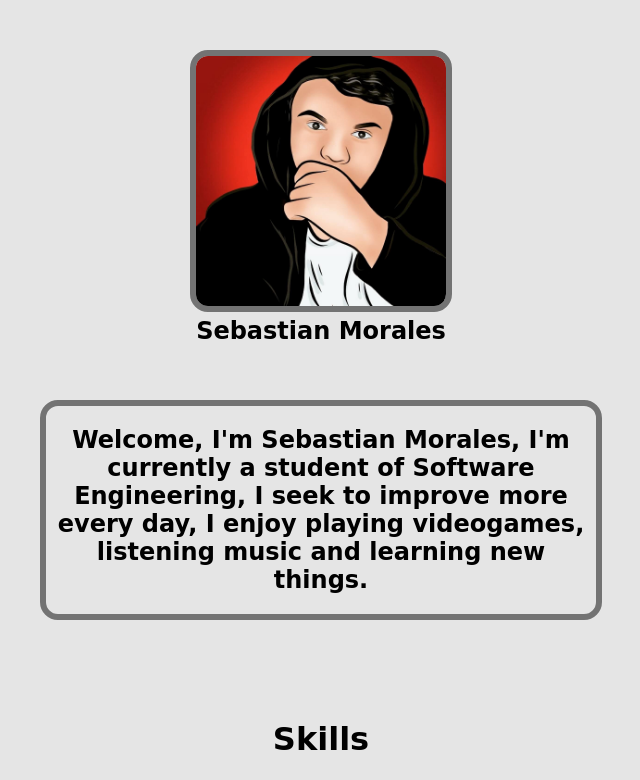
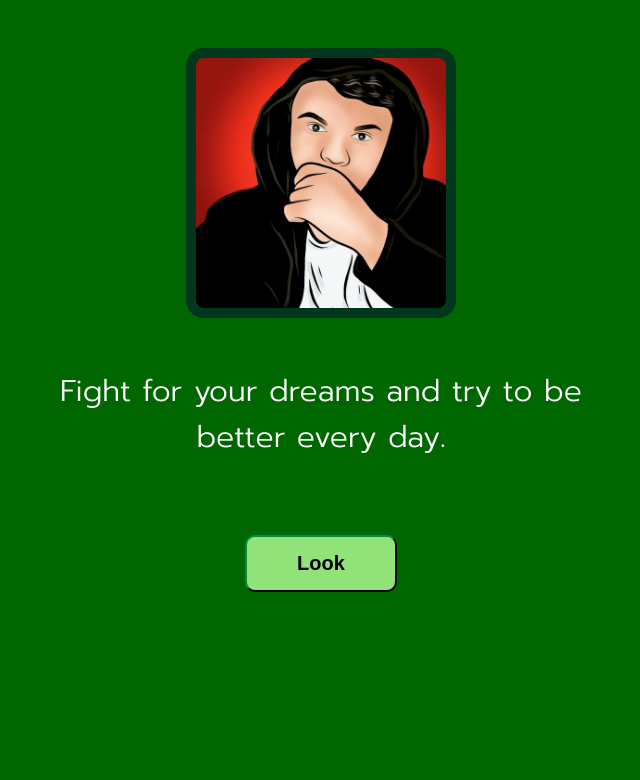
Before and after one commit to BeJuanitox/Resume, a plain HTML site: page index.html in a window 1280 px wide. Shown: the top 780 px of the page, without its empty margins (319-959 px from the left). Drawn offline with Linux system fonts and the light colour scheme.

Commit message:
Add layout to the page

```diff
--- a/index.html
+++ b/index.html
@@ -6,16 +6,35 @@
   <meta http-equiv="X-UA-Compatible" content="IE=edge">
   <meta name="viewport" content="width=device-width, initial-scale=1.0">
   <link rel="stylesheet" href="styles.css">
+  <link rel="icon" href="./images/Resume.ico">
+  <style>
+    @import url('https://fonts.googleapis.com/css2?family=Prompt:wght@300&display=swap');
+  </style>
   <title>Resume</title>
 </head>
 
 <body>
-  <section class="header">
+  <header>
+    <div class="headerContainer">
+      <img class="headerPicture" src="./images/Sebastian.jpg" alt="profile">
+      <h2 class="headerDescription">Fight for your dreams and try to be better every day.</h2>
+      <button onclick="redirectButton()" id="button">Look</button>
+    </div>
+  </header>
+  <section class="infoAbout" id="start">
+    <div class="profile">
       <img class="picture" src="./images/Sebastian.jpg" alt="profile">
-    <h1 class="name">Sebastian Morales</h1>
+      <h1 class="nameProfile">Sebastian Morales</h1>
+    </div>
+    <div class="descriptionProfile">
+      <h1 class="titleAbout">About me</h1>
       <div class="about">
-      <h2 class="description">Welcome, I'm Sebastian Morales, I'm currently a student of Software Engineering, I seek to
-        improve more every day, I enjoy playing videogames, listening music and learning new things.</h2>
+        <h2 class="description">Welcome, I'm Sebastian Morales, I'm currently a student of Software Engineering, I seek
+          to improve more every day, I enjoy playing videogames, listening music and learning new things.</h2>
+      </div>
+    </div>
+    <div class="complement">
+      <img class="imgabout" src="./images/BrainBoard.png" alt="brain">
     </div>
   </section>
   <h1 class="title">Skills</h1>
@@ -204,7 +223,8 @@
       </div>
     </div>
   </div>
-  <h1 class="title">Contact me</h1>
+  <footer>
+    <h1 class="titleContact">Contact me</h1>
     <div class="footer">
       <a class="social" href="https://github.com/BeJuanitox" target="_blank">
         <i class="fa-brands fa-github itemSocial itemGh"></i>
@@ -219,6 +239,7 @@
         <i class="fa-brands fa-telegram itemSocial itemTlg"></i>
       </a>
     </div>
+  </footer>
   <script src="https://kit.fontawesome.com/7851ea6f75.js" crossorigin="anonymous"></script>
   <script defer src="scripts.js"></script>
 </body>
--- a/scripts.js
+++ b/scripts.js
@@ -7,7 +7,7 @@ let java = document.getElementById('java');
 let counterang = 0, counterhtml = 0, countercss = 0, counterjs = 0, counterc = 0, counterjava = 0;
 
 setInterval(() => {
-  if(counterang === 5){
+  if (counterang === 5) {
     clearInterval;
   } else {
     counterang++;
@@ -17,7 +17,7 @@ setInterval(() => {
 }, 100)
 
 setInterval(() => {
-  if(counterhtml === 30){
+  if (counterhtml === 30) {
     clearInterval;
   } else {
     counterhtml++;
@@ -27,7 +27,7 @@ setInterval(() => {
 }, 65)
 
 setInterval(() => {
-  if(countercss === 30){
+  if (countercss === 30) {
     clearInterval;
   } else {
     countercss++;
@@ -37,7 +37,7 @@ setInterval(() => {
 }, 65)
 
 setInterval(() => {
-  if(counterjs === 10){
+  if (counterjs === 10) {
     clearInterval;
   } else {
     counterjs++;
@@ -47,7 +47,7 @@ setInterval(() => {
 }, 180)
 
 setInterval(() => {
-  if(counterc === 50){
+  if (counterc === 50) {
     clearInterval;
   } else {
     counterc++;
@@ -57,7 +57,7 @@ setInterval(() => {
 }, 40)
 
 setInterval(() => {
-  if(counterjava === 25){
+  if (counterjava === 25) {
     clearInterval;
   } else {
     counterjava++;
@@ -65,3 +65,7 @@ setInterval(() => {
   }
 
 }, 80)
+
+function redirectButton() {
+  location.href = "#start";
+}
--- a/styles.css
+++ b/styles.css
@@ -1,38 +1,116 @@
 :root {
-  --bg: #E5E5E5;
-  --clr-border: #E44D4D;
-  --clr-border2: #737373;
+  --bg-header: #006600;
+  --button: #92E27A;
+  --bg: white;
+  --bg-start: #B4FF9A;
+  --bg-description: #92E27A;
+  --clr-border2: #01371d;
   --bg-progress: #A6A6A8;
+  --bg-footer: #005200;
 }
 
 body {
   background-color: var(--bg);
   margin: 0px;
   padding: 0px;
-  font-family: 'Luxurious Roman', cursive, 'Times New Roman', Times, serif;
+  font-family: 'Prompt', sans-serif;
+  display: flex;
+  flex-direction: column;
+  min-height: 100vh;
 }
 
-.header {
+header {
+  width: 100%;
+  height: 100vh;
+  background-color: var(--bg-header);
+}
+
+html {
+  scroll-behavior: smooth;
+}
+
+.headerContainer {
+  max-width: 600px;
+  height: 80%;
+  margin: auto;
   display: flex;
   flex-direction: column;
   align-items: center;
+  justify-content: center;
+  text-align: center;
+}
+
+.headerPicture {
+  border-radius: 18px;
+  border: 10px solid var(--clr-border2);
+  width: 250px;
+}
+
+.headerDescription {
   margin-top: 50px;
+  margin-bottom: 50px;
+  font-size: 30px;
+  font-weight: 200;
+  color: white;
+}
+
+button {
+  font-size: 20px;
+  font-weight: 700;
+  margin-top: 25px;
+  background: var(--button);
+  padding: 15px 50px;
+  border-radius: 10px;
+  border-color: var(--clr-border2);
+  transition: all 0.3s ease;
+}
+
+button:hover {
+  cursor: pointer;
+  transform: translateY(-5px);
+}
+
+.infoAbout {
+  scroll-margin-top: 0px;
+  width: 100%;
+  height: 100vh;
+  background: var(--bg-start);
 }
 
 .picture {
+  margin-top: 40px;
+  margin-left: 100px;
+  width: 250px;
   border-radius: 18px;
-  border: 6px solid var(--clr-border2);
-  width: 250px;
+  border: 8px solid var(--clr-border2);
 }
 
+.titleProfile,
+.title {
+  font-size: 30px;
+}
+
+.nameProfile {
+  font-size: 25px;
+  margin-top: 5px;
+  margin-left: 120px;
+}
+
+.titleAbout {
+  text-align: center;
+  color: black;
+}
+
+
 .about {
+  background: var(--bg-description);
   display: flex;
   flex-direction: column;
   align-items: center;
   border-radius: 18px;
   border: 6px solid var(--clr-border2);
   width: 550px;
-  margin: 50px auto;
+  margin: 5px auto;
 }
 
 .description {
@@ -41,11 +119,24 @@ body {
   margin-right: 10px;
 }
 
+.complement {
+  display: flex;
+  flex-wrap: wrap;
+  justify-content: end;
+}
+
+.imgabout {
+  margin-right: 60px;
+  width: 250px;
+  border-radius: 18px;
+}
+
 .title {
   text-align: center;
   margin-top: 50px;
   margin-bottom: 25px;
   color: black;
+  font-weight: 600;
 }
 
 .progress {
@@ -105,7 +196,12 @@ body {
   font-size: 25px;
 }
 
-.circleangular,.circlehtml,.circlecss,.circlejs,.circlec,.circlejava {
+.circleangular,
+.circlehtml,
+.circlecss,
+.circlejs,
+.circlec,
+.circlejava {
   fill: none;
   stroke-width: 20px;
   stroke-dasharray: 450;
@@ -245,6 +341,11 @@ svg {
   font-size: 25px;
 }
 
+footer {
+  margin-top: auto;
+  background: #4ea93b;
+}
+
 .footer {
   margin: 50px 500px 100px 500px;
   display: flex;
@@ -253,9 +354,24 @@ svg {
   align-items: center;
 }
 
+.titleContact {
+  text-align: center;
+  margin-top: 50px;
+  margin-bottom: 25px;
+  color: white;
+  font-weight: 500;
+}
+
 .social {
   border: 2px solid var(--clr-border2);
   border-radius: 50px;
+  background: #CDCDCD;
+}
+
+.itemSocial:hover {
+  cursor: pointer;
+  transition: all 250ms;
+  transform: scale(1.2);
 }
 
 .itemSocial {
@@ -278,9 +394,3 @@ svg {
 .itemTlg {
   color: #2AB9F2;
 }
-
-.social:hover {
-  cursor: pointer;
-  transition: all 250ms;
-  transform: scale(1.2);
-}
```
Also changed, not shown: images/BrainBoard.png (added), images/Resume.ico (added). Lines whose indentation alone changed are shown as unchanged.
